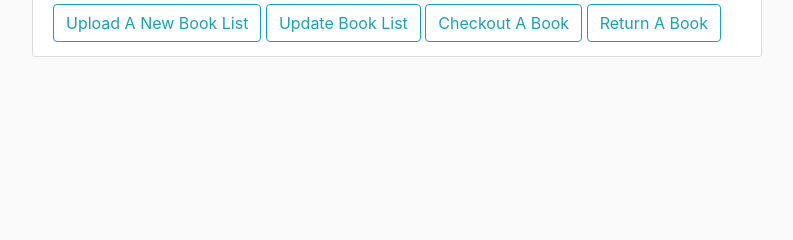
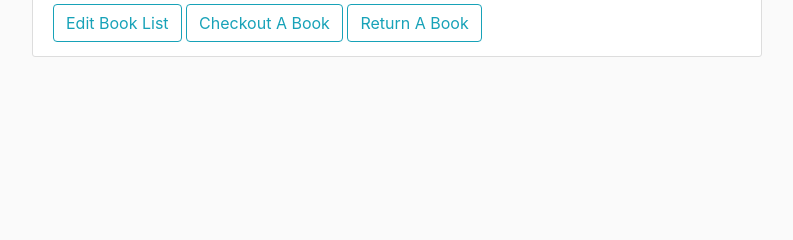
Before and after one commit to bodowd/gemeindelibrary, a Flask app: page /booklist in a window 1280 px wide. Shown: the part 175-415 px from the top of the page, without its empty margins (53-846 px from the left). Run offline with Flask 2, Linux system fonts and the light colour scheme; the visitor is signed in with stand-in values (Sample User, id 1); data that the repository does not hold is empty; parts of the project's set-up code (start-up, migrations or seed data) failed here and were passed over; some libraries are stand-ins or nearby versions.

Commit message:
removed update and changed labels

```diff
--- a/gemlibapp/templates/view_booklist.html
+++ b/gemlibapp/templates/view_booklist.html
@@ -7,8 +7,7 @@
     {{ table|safe }}
     {% endfor %}
     </body>
-    <a class="btn btn-outline-info mt-1 mb-1" href="{{ url_for('booklist.upload_booklist') }}">Upload A New Book List</a>
-    <a class="btn btn-outline-info mt-1 mb-1" href="{{ url_for('booklist.update_booklist') }}">Update Book List</a>
+    <a class="btn btn-outline-info mt-1 mb-1" href="{{ url_for('booklist.upload_booklist') }}">Edit Book List</a>
     <a class="btn btn-outline-info mt-1 mb-1" href="{{ url_for('booklist.checkout_book', username=current_user.username)}}">Checkout A Book</a>
     <a class="btn btn-outline-info mt-1 mb-1" href="{{ url_for('booklist.return_book', username=current_user.username)}}">Return A Book</a>
 
```
